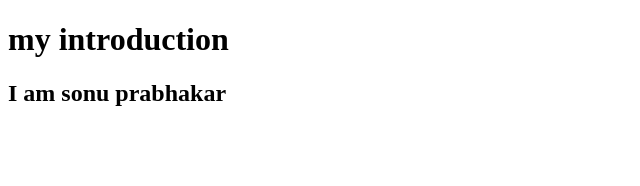
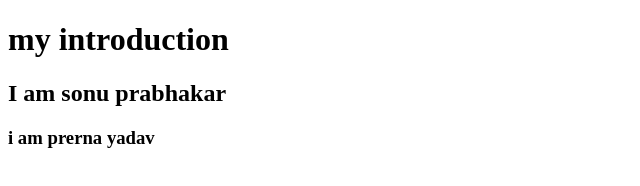
Before and after one commit to adioswell2017/git-one, a plain HTML site: page index.html in a window 1280 px wide. Shown: the whole page, without its empty margins (0-640 px from the left). Drawn offline with Linux system fonts and the light colour scheme.

Commit message:
added h3 in index file

```diff
--- a/index.html
+++ b/index.html
@@ -7,6 +7,7 @@
   <body>
     <h1>my introduction</h1>
     <h2>I am sonu prabhakar</h2>
+    <h3>i am prerna yadav</h3>
 
 
   </body>
```
